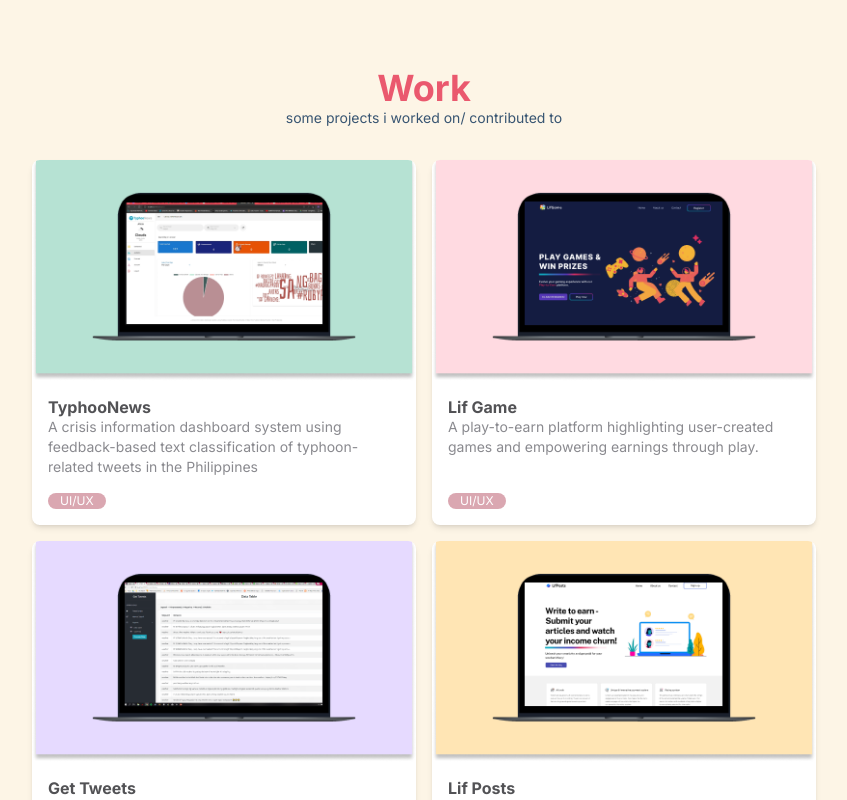
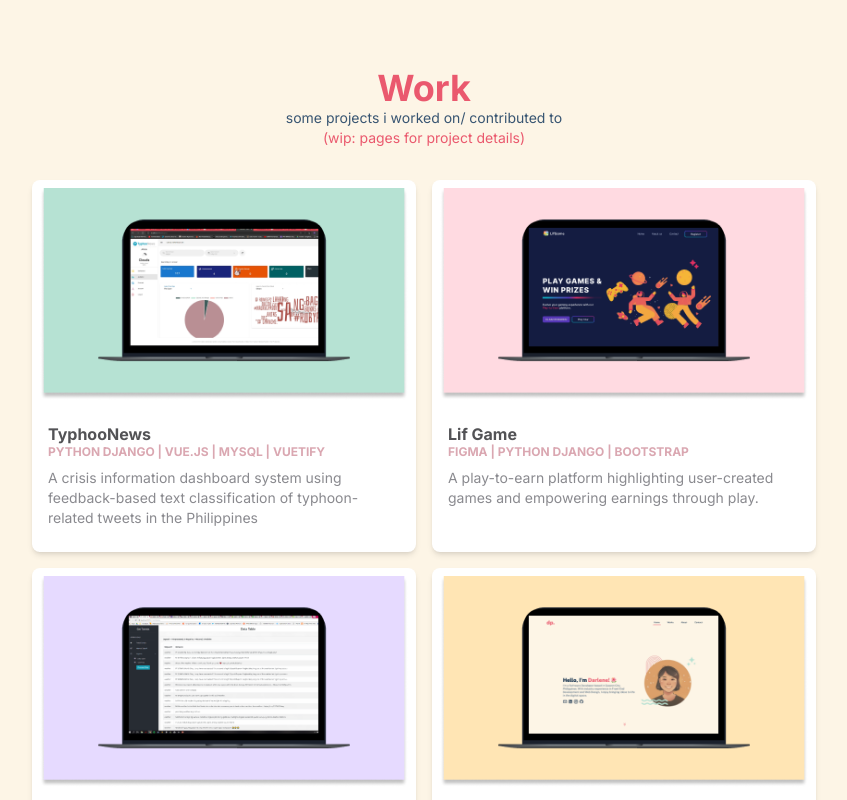
Before and after one commit to dqperez/portfolio-website, a React (Vite) app: page / in a window 1280 px wide. Shown: the part 860-1660 px from the top of the page, without its empty margins (216-1063 px from the left). Built offline with nearby package versions, Linux system fonts and the light colour scheme.

Commit message:
feat: Content changes

```diff
--- a/src/components/Overview.jsx
+++ b/src/components/Overview.jsx
@@ -4,18 +4,21 @@ import gt from "../assets/gt.png";
 import lifg from "../assets/lifg.png";
 import lifp from "../assets/lifp.png";
 import typ from "../assets/typ.png";
+import dp from "../assets/dp.png";
 
 const Overview = ({workRef}) => {
   return (
     <div ref={workRef} id="work" className="flex w-screen justify-center pt-24">
         <div className="flex flex-col items-center">
             <p className="text-4xl text-header font-bold">Work</p>
-            <p className="text-sm text-center text-body">some projects i worked on/ contributed to</p>
+            <p className="text-sm text-center text-body">some projects i worked on/ contributed to </p>
+            <p className="text-sm text-header">(wip: pages for project details)</p>
             <div className="grid grid-cols-1 lg:grid-cols-2 gap-4 p-8">
-                <OverviewCard icon={typ} title="TyphooNews" summary="A crisis information dashboard system using feedback-based text classification of typhoon-related tweets in the Philippines"/>
-                <OverviewCard icon={lifg} title="Lif Game" summary="A play-to-earn platform highlighting user-created games and empowering earnings through play."/>
-                <OverviewCard icon={gt} title="Get Tweets" summary="A web application that scrapes tweets, analyzes sentiment, and visualizes the results."/>
-                <OverviewCard icon={lifp} title="Lif Posts" summary="An AI-driven web application that features document editing and article creation"/>
+                <OverviewCard icon={typ} title="TyphooNews" type="PYTHON DJANGO | VUE.JS | MYSQL | VUETIFY"summary="A crisis information dashboard system using feedback-based text classification of typhoon-related tweets in the Philippines"/>
+                <OverviewCard icon={lifg} title="Lif Game" type="FIGMA | PYTHON DJANGO | BOOTSTRAP"summary="A play-to-earn platform highlighting user-created games and empowering earnings through play."/>
+                <OverviewCard icon={gt} title="Get Tweets" type="PYTHON DJANGO | BOOTSTRAP" summary="A web application that scrapes tweets, analyzes sentiment, and visualizes the results."/>
+                <OverviewCard icon={dp} title="My Portfolio" type="FIGMA | REACT.JS | TAILWIND CSS" summary="An AI-driven web application that features document editing and article creation"/>
+                {/* <OverviewCard icon={lifp} title="Lif Posts" type="FIGMA" summary="An AI-driven web application that features document editing and article creation"/> */}
             </div>
         </div>
     </div>
--- a/src/components/OverviewCard.jsx
+++ b/src/components/OverviewCard.jsx
@@ -2,22 +2,23 @@ import React from 'react'
 import projectIcon from "../assets/projectIcon.png";
 
 const OverviewCard = (props) => {
-    const { title, summary, icon } = props;
+    const { title, type, summary, icon } = props;
 
   return (
     <div className="flex flex-col block rounded-lg bg-bg_white shadow-md max-w-96">
-      <img className="rounded-t-lg shadow-none" src={icon} alt="Project Icon" />
-      <div className="p-4 h-24">
+      <img className="rounded-t-lg shadow-none p-2" src={icon} alt="Project Icon" />
+      <div className="p-4 h-30">
         <h5 className="text-md font-bold leading-tight text-cardTitle">{title}</h5>
-        <p className="text-sm text-cardBody">{summary}</p>
+        <p className="text-xs text-footer font-bold">{type}</p>
+        <p className="text-sm text-cardBody py-2">{summary}</p>
       </div>
 
-      <div className="flex flex-col p-4">
+      {/* <div className="flex flex-col p-4">
         <div role="button"
           className="px-3 w-max flex gap-2 items-center rounded-full bg-footer text-bg_white hover:bg-opacity-75">
           <span class="block text-xs">UI/UX</span>
         </div>
-      </div>
+      </div>   */}
 
 
 </div>
```
Also changed, not shown: src/assets/dp.png (added).
